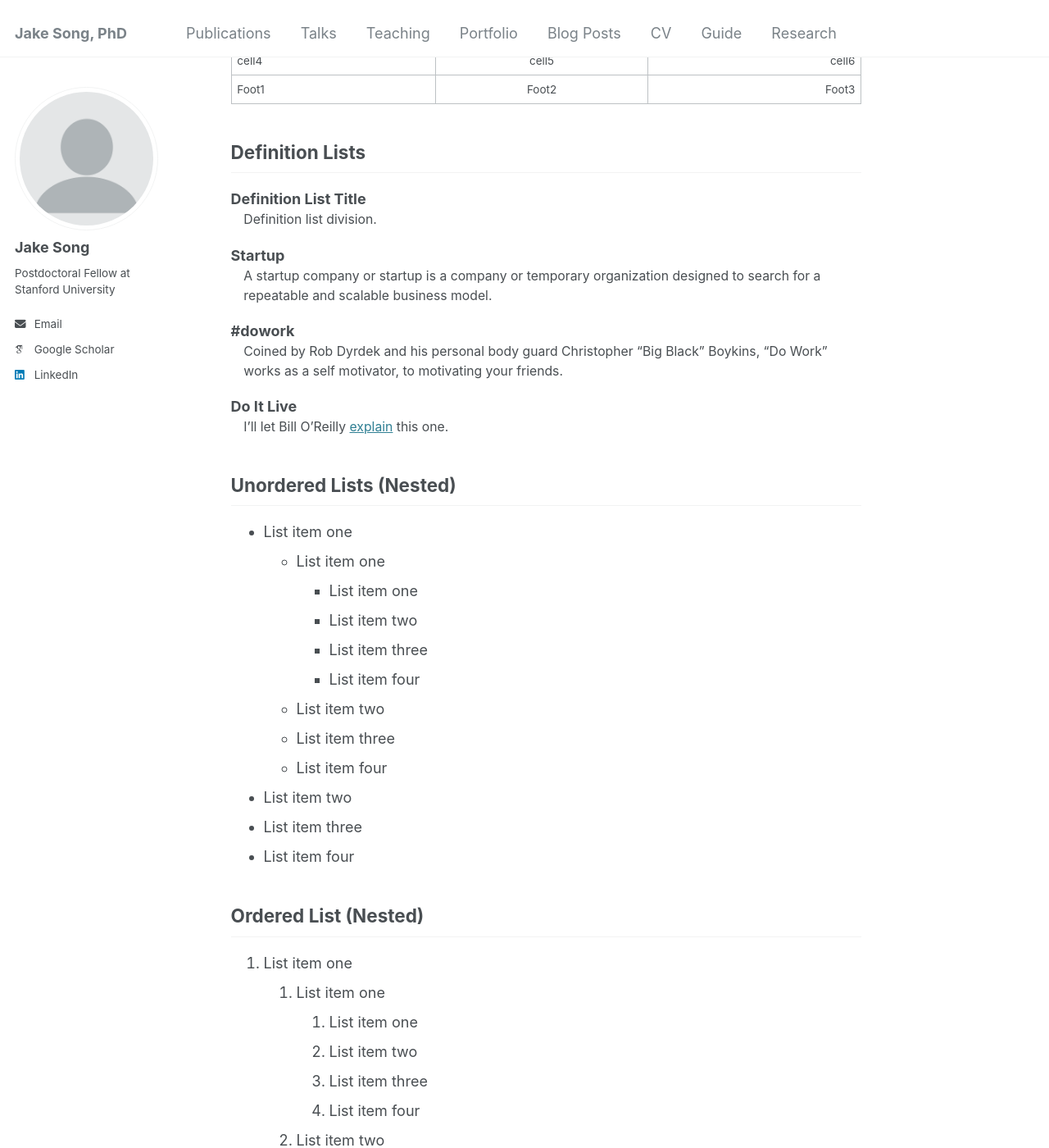
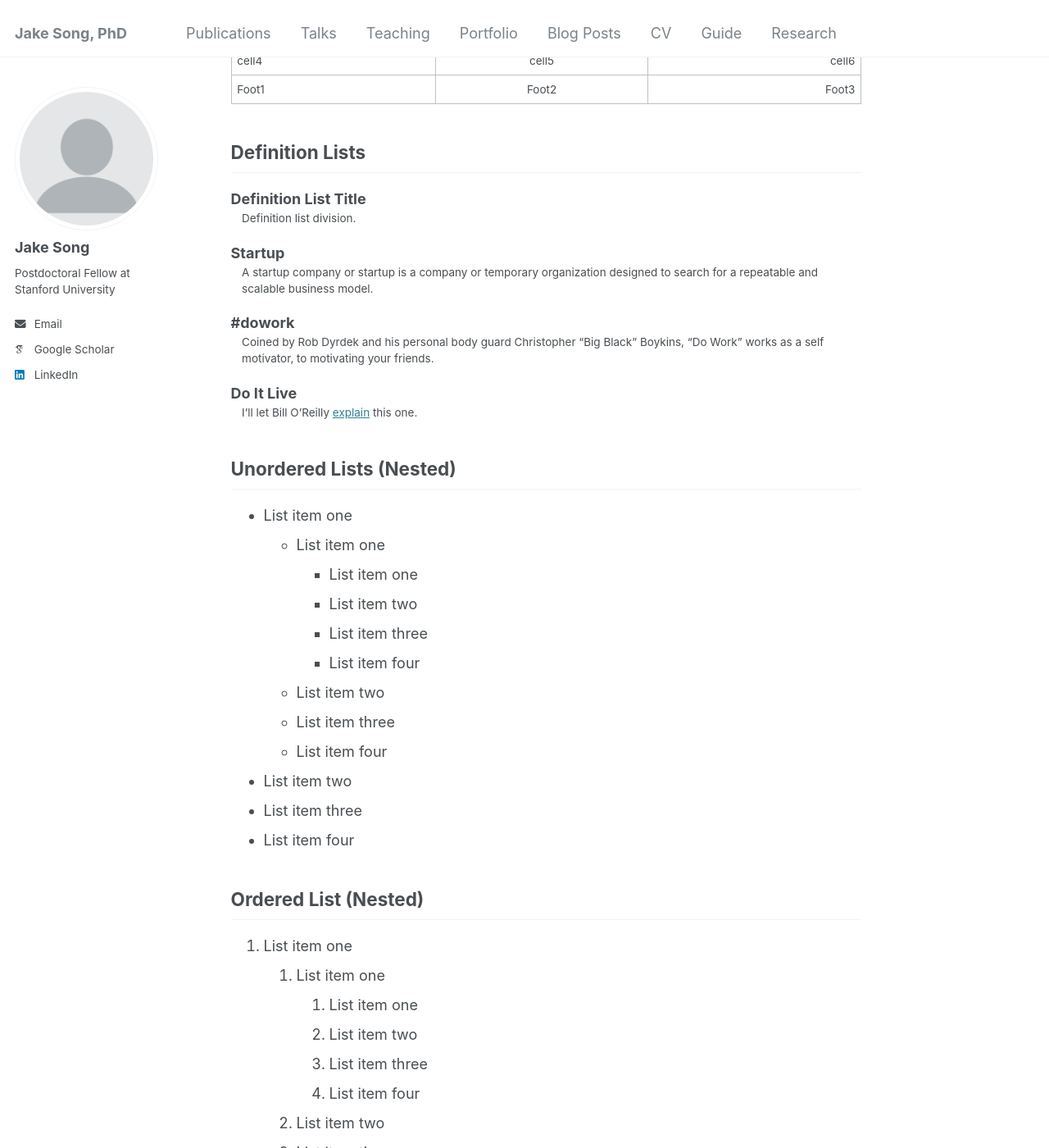
Before and after one commit to jakesong15/jakesong15.github.io, a Jekyll site: the page built from _pages/markdown.md, in a window 1280 px wide and 1400 px high, scrolled down 2858 px. Shown: the whole window at 82% size. Built offline with Jekyll 4.4.1, drawn with Linux system fonts in a browser that asks for light colours; emoji names are drawn with the system emoji font; some web fonts are replaced.

Commit message:
Update _page.scss

```diff
--- a/_sass/_page.scss
+++ b/_sass/_page.scss
@@ -93,7 +93,7 @@
   dd {
     margin-left: 1em;
     font-family: $sans-serif;
-    font-size: $type-size-9;
+    font-size: $type-size-6;
   }
 
   .small {
@@ -229,7 +229,7 @@
   margin-top: 2em;
   color: mix(#fff, $gray, 25%);
   font-family: $sans-serif;
-  font-size: $type-size-9;
+  font-size: $type-size-6;
 
   p {
     margin: 0;
```
